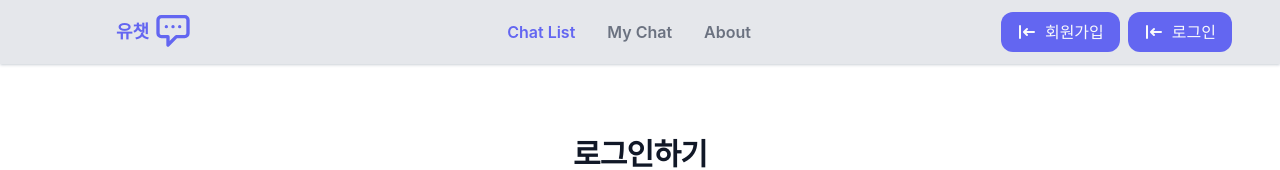
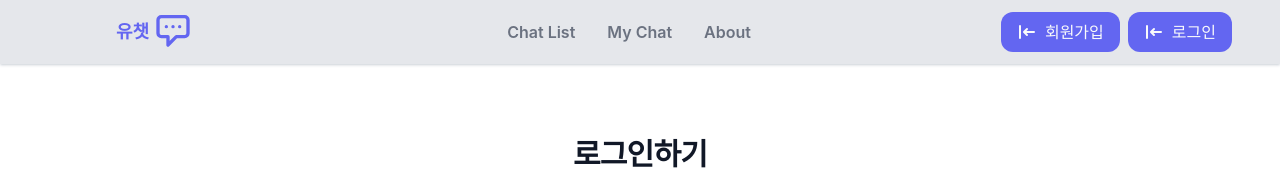
Before and after one commit to yujin113/u-chat, a React (Create React App) app: page /login in a window 1280 px wide. Shown: the top 170 px of the page. Built offline with nearby package versions, Linux system fonts and the light colour scheme.

Commit message:
[feat] 메뉴바 클릭 시 색 변경

```diff
--- a/src/components/Menubar.tsx
+++ b/src/components/Menubar.tsx
@@ -1,9 +1,12 @@
 import React, { useState, useEffect } from "react";
-import { Link } from "react-router-dom";
+import { Link, useLocation } from "react-router-dom";
 
 export default function Menubar() {
-  const [isLogin, setLogin] = useState<string | null>(null);
+  const [isLogin, setLogin] = useState<string | null>(
+    localStorage.getItem("userId")
+  );
   const username = localStorage.getItem("username");
+  const [click, setClick] = useState(0);
 
   const logout = () => {
     localStorage.removeItem("userId");
@@ -12,15 +15,27 @@ export default function Menubar() {
     window.location.reload();
   };
 
+  const location = useLocation();
   useEffect(() => {
-    setLogin(localStorage.getItem("userId"));
-  }, []);
+    if (location.pathname == "/") {
+      setClick(0);
+    } else if (location.pathname == "/mychat") {
+      setClick(1);
+    } else if (location.pathname == "/about") {
+      setClick(2);
+    } else {
+      setClick(-1);
+    }
+  });
 
   return (
     <nav className="bg-gray-200 shadow shadow-gray-300 w-100 px-8 md:px-auto">
       <div className="md:h-16 h-28 mx-auto md:px-4 container flex items-center justify-between flex-wrap md:flex-nowrap">
         <Link to="/">
-          <div className="px-16 flex text-indigo-500 md:order-1">
+          <div
+            className="px-16 flex text-indigo-500 md:order-1"
+            onClick={() => setClick(0)}
+          >
             <div className="px-1 py-2 text-lg font-bold">유챗</div>
             <svg
               className="h-10 w-10"
@@ -40,17 +55,50 @@ export default function Menubar() {
         </Link>
         <div className="text-gray-500 order-3 w-full md:w-auto md:order-2">
           <ul className="flex font-semibold justify-between">
+            {click == 0 ? (
               <Link to="/">
                 <li className="md:px-4 md:py-2 text-indigo-500">Chat List</li>
               </Link>
+            ) : (
               <Link to="/">
-              <li className="md:px-4 md:py-2 hover:text-indigo-400">My Chat</li>
+                <li
+                  className="md:px-4 md:py-2 hover:text-indigo-400"
+                  onClick={() => setClick(0)}
+                >
+                  Chat List
+                </li>
               </Link>
+            )}
+            {click == 1 ? (
+              <Link to="/mychat">
+                <li className="md:px-4 md:py-2 text-indigo-500">My Chat</li>
+              </Link>
+            ) : (
+              <Link to="/mychat">
+                <li
+                  className="md:px-4 md:py-2 hover:text-indigo-400"
+                  onClick={() => setClick(1)}
+                >
+                  My Chat
+                </li>
+              </Link>
+            )}
+            {click == 2 ? (
               <Link to="/about">
-              <li className="md:px-4 md:py-2 hover:text-indigo-400">
+                <li className="md:px-4 md:py-2 text-indigo-500">
                   <a href="#">About</a>
                 </li>
               </Link>
+            ) : (
+              <Link to="/about">
+                <li
+                  className="md:px-4 md:py-2 hover:text-indigo-400"
+                  onClick={() => setClick(2)}
+                >
+                  <a href="#">About</a>
+                </li>
+              </Link>
+            )}
           </ul>
         </div>
         <div className="order-2 md:order-3">
```
Lines whose indentation alone changed are shown as unchanged.
